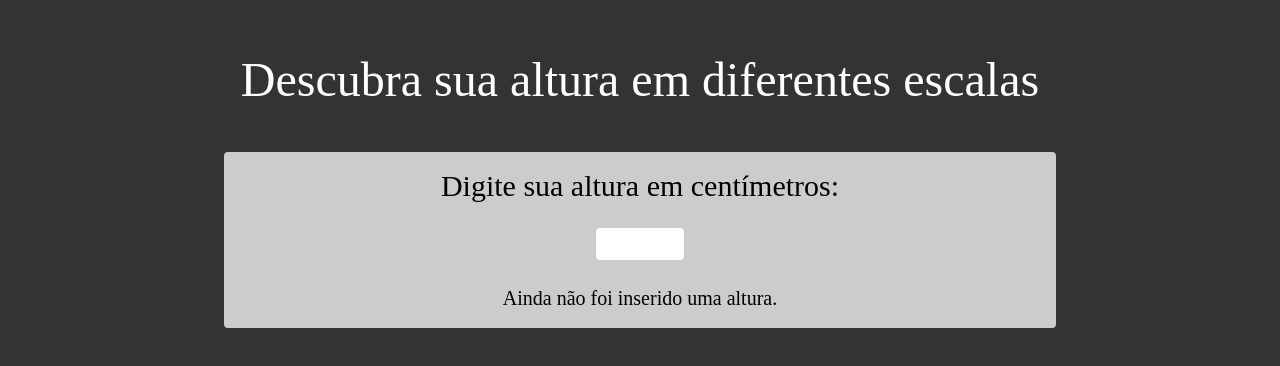
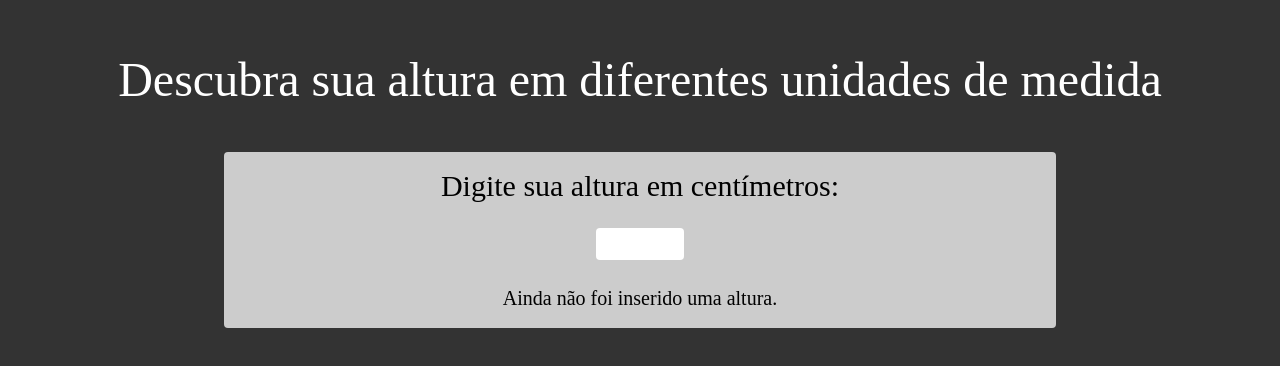
Before and after one commit to VLira96/Altura-em-cm-para-outras-escalas, a React (Create React App) app: page / in a window 1280 px wide. Shown: the top 366 px of the page. Built offline with nearby package versions, Linux system fonts and the light colour scheme.

Commit message:
mudadndo textos

```diff
--- a/public/index.html
+++ b/public/index.html
@@ -15,7 +15,6 @@
     <title>Veja sua altura!</title>
   </head>
   <body>
-    <noscript>You need to enable JavaScript to run this app.</noscript>
     <div id="root"></div>
 
   </body>
--- a/src/components/header.tsx
+++ b/src/components/header.tsx
@@ -2,7 +2,7 @@ const Header = () => {
     return (
         <header className="flex justify-center lg:m-12 m-4 pt-2">
             <h1 className="text-white lg:text-5xl text-4xl">
-                Descubra sua altura em diferentes escalas
+                Descubra sua altura em diferentes unidades de medida
             </h1>
         </header>
     );
```
